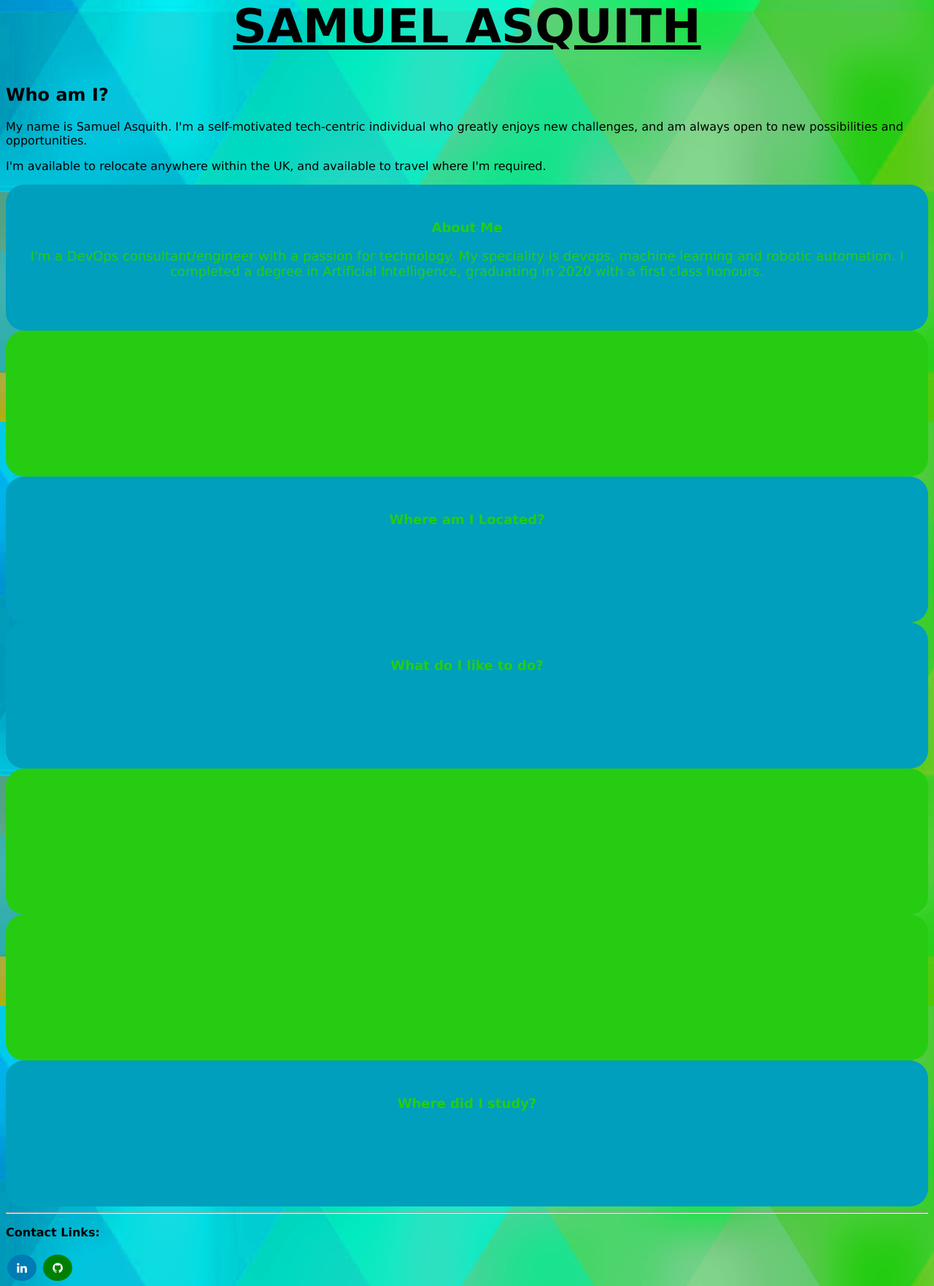
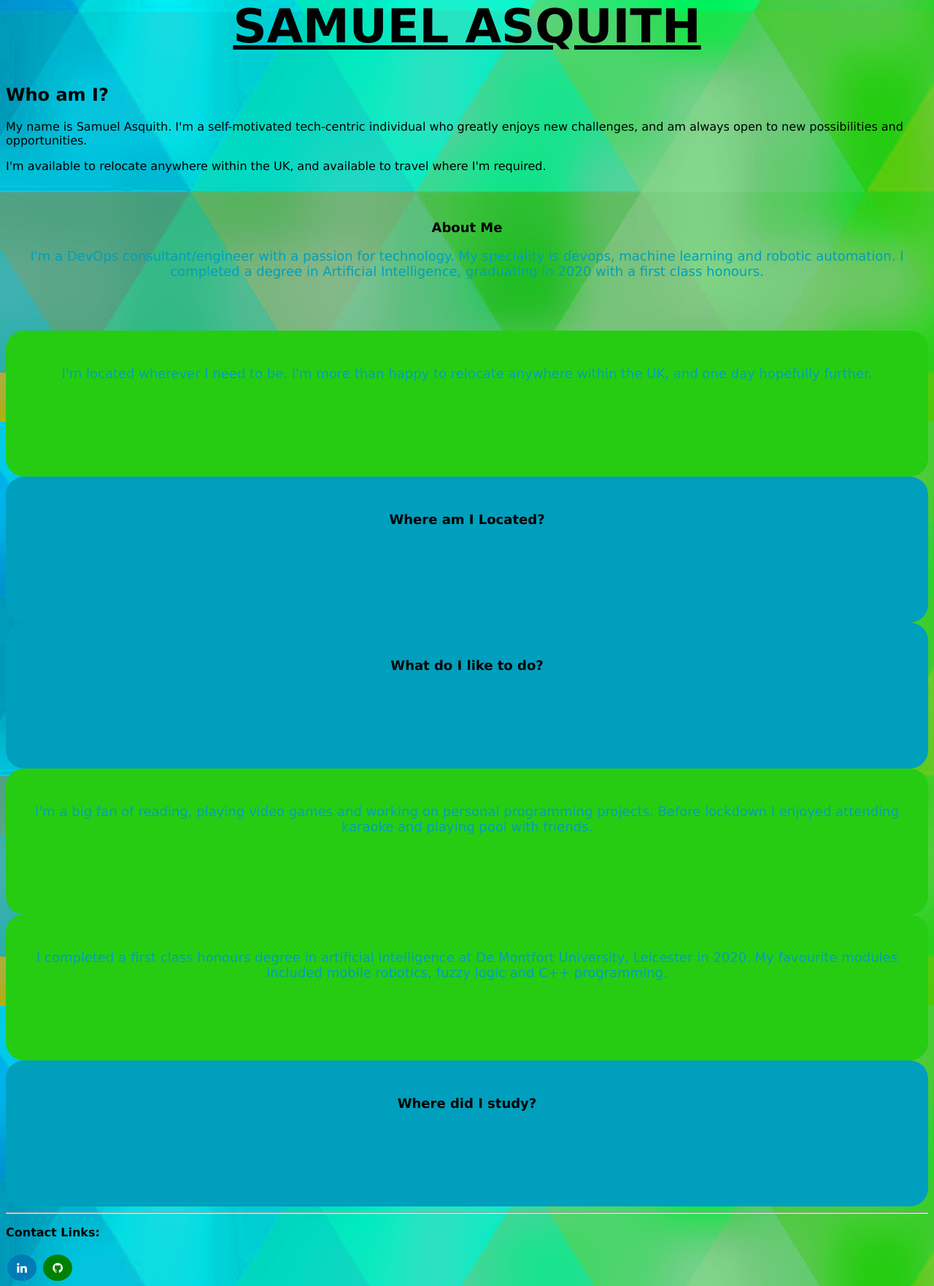
Before and after one commit to Sboncio/website, a Flask app: page / in a window 1280 px wide. Shown: the part 222-1984 px from the top of the page at 73% size. Run offline with Flask 2, Linux system fonts and the light colour scheme.

Commit message:
Test formatting

```diff
--- a/app/application/static/css/main.css
+++ b/app/application/static/css/main.css
@@ -77,11 +77,15 @@ ul li a:hover{
     margin-top: auto;
     font-size: large;
     border-radius: 25px;
-    background-color: rgb(0,159,189);
+    background-color: ;
   }
 
 .box p{
-    color: rgb(38,204,18);
+    color: rgb(0,159,189);
+}
+
+.box p b{
+    color: #000;
 }
 
 .box:hover{
@@ -89,7 +93,9 @@ ul li a:hover{
     color: #000;
 }
 
-
+.box p:hover{
+    color: #000;
+}
 
 
 
```
